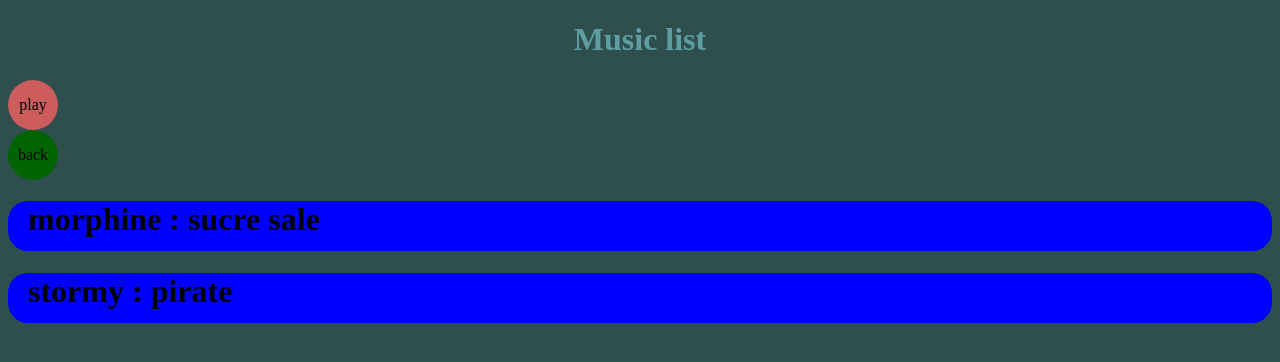
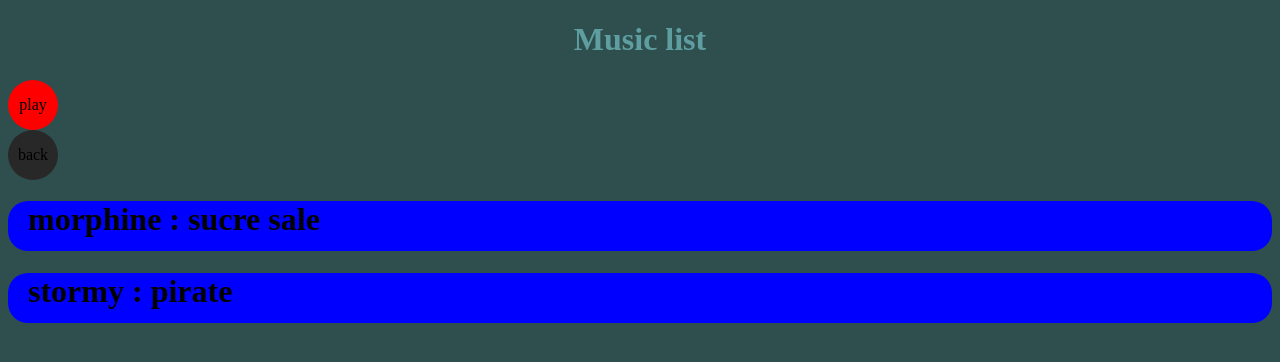
Before and after one commit to ilyas157/music, a plain HTML site: page index.html in a window 1280 px wide. Drawn offline with nearby package versions, Linux system fonts and the light colour scheme.

Commit message:
Update styles.css

```diff
--- a/styles.css
+++ b/styles.css
@@ -14,7 +14,7 @@
     border-radius: 100%;
     width: 50px;
     height: 50px;
-    background-color:indianred;
+    background-color:red;
 }
 
 .back-button {
@@ -23,7 +23,7 @@
     border-radius: 100%;
     width: 50px;
     height: 50px;
-    background-color:darkgreen;
+    background-color:#282828;
 }
 
 body{
```
